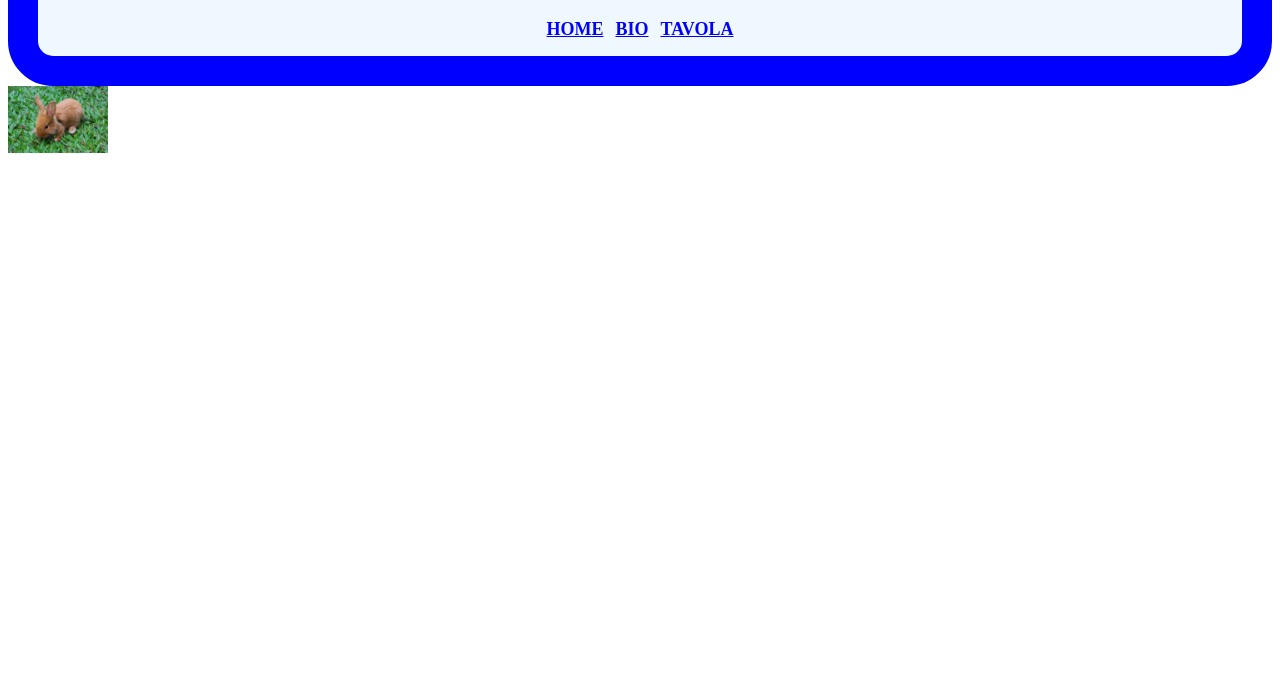
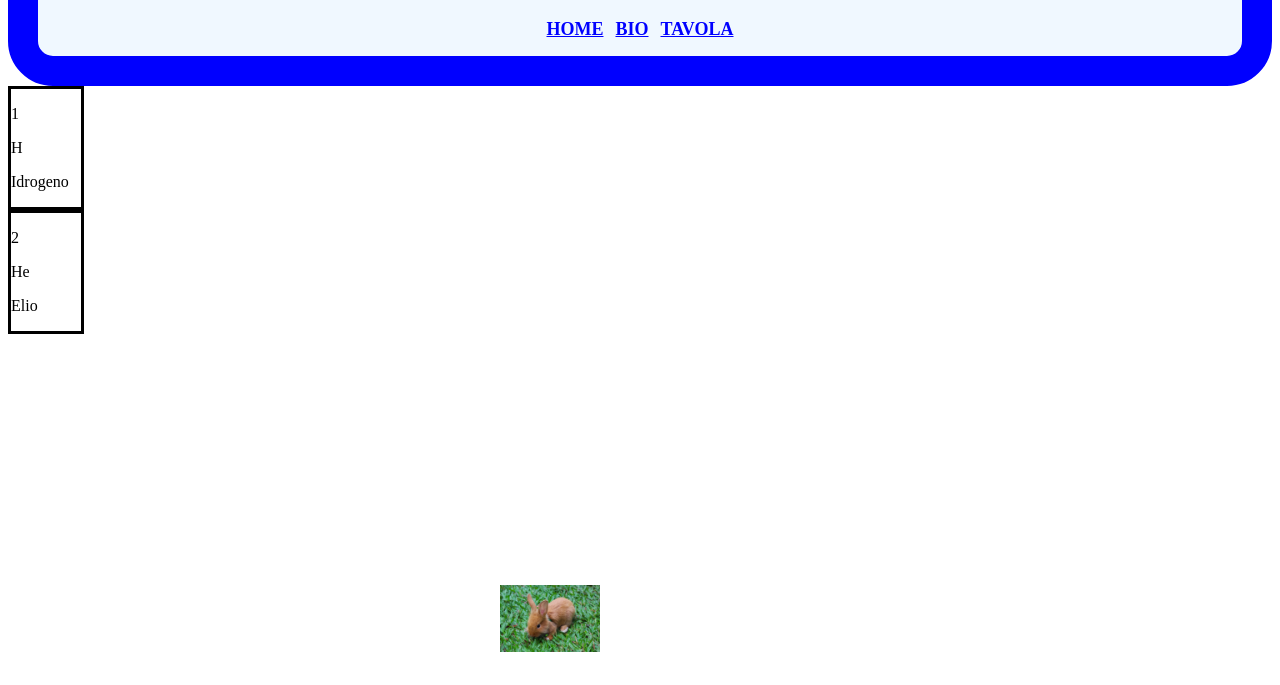
Before and after one commit to Massimo-884/Tavola-periodica, a plain HTML site: page tavola.html in a window 1280 px wide. Shown: the part 115-800 px from the top of the page. Drawn offline with Linux system fonts and the light colour scheme.

Commit message:
Ho fatto qualcosa

```diff
--- /dev/null
+++ b/programma.js
@@ -0,0 +1,37 @@
+
+let idrogeno = {};
+
+idrogeno.simbolo = "H";
+idrogeno.numero = 1;
+idrogeno.nome= "Idrogeno";
+
+let elio ={};
+
+elio.simbolo = "He";
+elio.numero = 2;
+elio.nome = "Elio";
+
+let elementi = [idrogeno, elio];
+
+for (const element of elementi) {
+    let contenitore = document.getElementById ("contenitore");
+
+
+let cella = document.createElement( "div");
+cella.style.borderStyle = "solid"
+cella.style.width = "70px"
+
+let numeroAtomico =document.createElement( "p");
+numeroAtomico.innerText= element.numero;
+cella.appendChild(numeroAtomico);
+
+let simbolo =document.createElement ("a");
+simbolo.innerText = element.simbolo;
+cella.appendChild(simbolo);
+
+let nome = document.createElement ("p");
+nome.innerText = element.nome;
+cella.appendChild(nome);
+
+contenitore.appendChild(cella);
+}
--- a/style.css
+++ b/style.css
@@ -21,8 +21,8 @@ padding: 4px;
 
 .piccione {
     position: absolute;
-    top:700px
-    left:3px
+    top:700px;
+    left: 500px;
 
 }
 
--- a/tavola.html
+++ b/tavola.html
@@ -15,8 +15,8 @@
             <a class="Menu-navigazione" href="tavola.html">TAVOLA</a>
         </nav>
     </header>
-   <main>
-    <img class="piccione" width="100" src="conejo.webp" alt=""
+   <main id="contenitore">
+    <img class="piccione" width="100" src="conejo.webp" alt="">
 
 
 
@@ -25,4 +25,5 @@
 
     </footer>
 </body>
+<script src="programma.js"></script>
 </html
```
